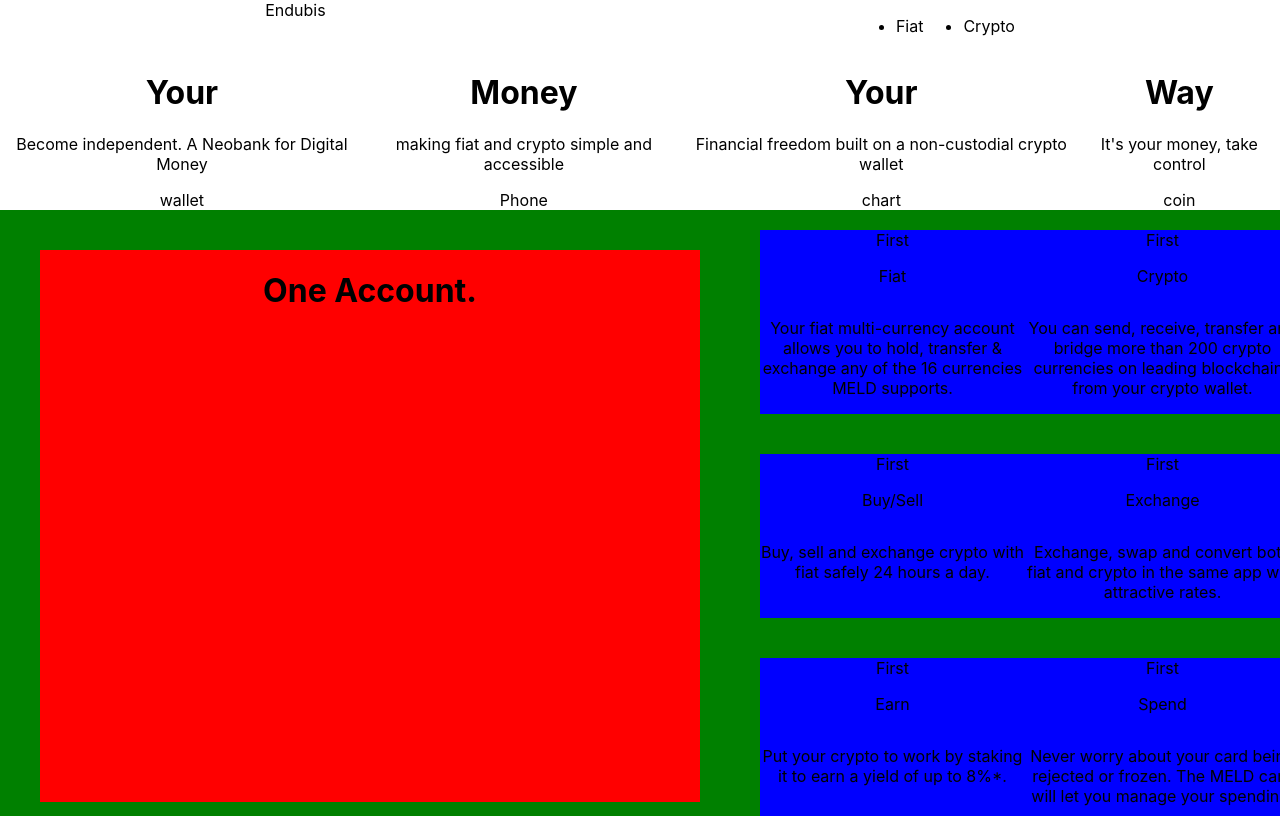
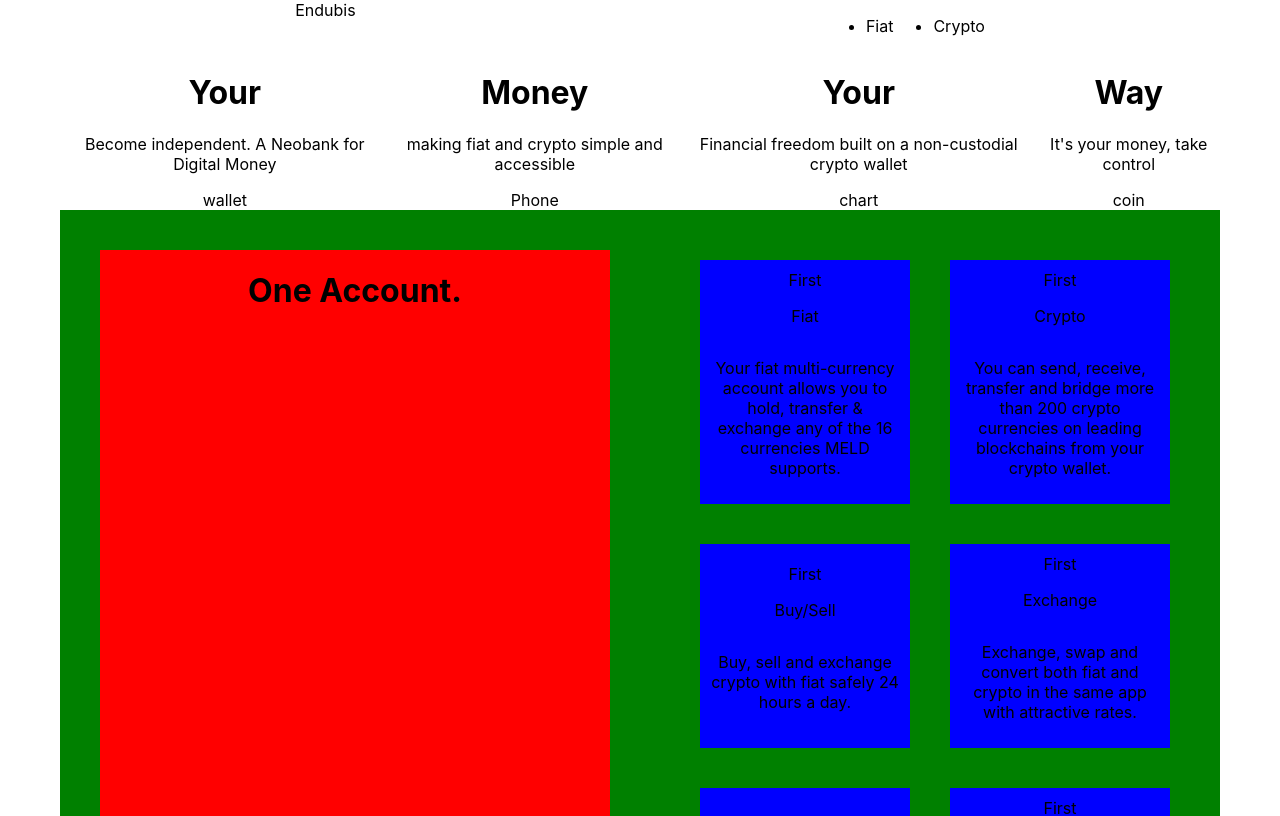
Before and after one commit to Sem512/endubis-wallet, a React (Create React App) app in the folder client/: page / in a window 1280 px wide. Shown: the top 816 px of the page. Built offline with nearby package versions, Linux system fonts and the light colour scheme.

Commit message:
Added paragraph page

```diff
--- a/client/src/App.jsx
+++ b/client/src/App.jsx
@@ -6,6 +6,7 @@ import OneAccount from './components/OneAccount';
 import Visa from './components/Visa';
 import Fiat from './components/Fiat';
 import Phones from './components/Phones';
+import Paragraph from './components/Paragraph';
 
 function App() {
   const lst = {photo:"VISA CARD PIC",
@@ -37,6 +38,7 @@ function App() {
       <Phones/>
       <Visa photo={man.photo} sentence={man.sentence} para={man.para} info1_t={man.info1_t} info2_t={man.info2_t} info1={man.info1} info2={man.info2} info1Pic={man.info1Pic} info2Pic={man.info2Pic}/>
       <Fiat />
+      <Paragraph/>
     </div>
   );
 }
--- a/client/src/components/OneAccountFeatures.jsx
+++ b/client/src/components/OneAccountFeatures.jsx
@@ -2,7 +2,7 @@
 
 export default function OneAccountFeatures({icon,title,description}){
 return(
-    <div>
+    <div className="OneAccountFeatures">
         <span>{icon}</span>
         <p>{title}</p>
         <p>{description}</p>
--- /dev/null
+++ b/client/src/components/Paragraph.jsx
@@ -0,0 +1,11 @@
+import '../styles/Paragraph.css'
+
+export default function Paragraph(){
+    return(
+        <div id="para">
+            <p>
+               A <span>FIAT</span> NEOBANK PLUS A NON-CUSTODIAL <span>CRYPTO</span> WALLET SO I CAN <span>EARN</span>, SAVE, SPEND AND <span>SWAP</span> AT <span>COMPETITIVE RATES</span>.
+            </p>
+        </div>
+    )
+}
--- a/client/src/index.css
+++ b/client/src/index.css
@@ -1,5 +1,6 @@
 body {
   margin: 0;
+  padding: 0px 60px;
   font-family: -apple-system, BlinkMacSystemFont, 'Segoe UI', 'Roboto', 'Oxygen',
     'Ubuntu', 'Cantarell', 'Fira Sans', 'Droid Sans', 'Helvetica Neue',
     sans-serif;
--- a/client/src/styles/OneAccount.css
+++ b/client/src/styles/OneAccount.css
@@ -5,22 +5,24 @@
 }
 
 
-.OneAccount div:nth-of-type(1){
+.OneAccount>div:nth-of-type(1){
     background-color: red;
-    width: 55%;
+    width: 50%;
     margin: 40px;
 }
 
-.OneAccount div:nth-of-type(2){
-    width: 45%;
+.OneAccount>div:nth-of-type(2){
+    margin:30px;
+    width: 50%;
     display: grid;
     grid-template-columns: auto auto;
     grid-template-rows: auto auto auto;
 }
 
-.OneAccount div:nth-of-type(2) div{
+.OneAccountFeatures{
     margin:20px;
-    width: 100%;
+    padding: 10px;
+    justify-content: center;
     background-color: blue;
     display: flex;
     flex-direction: column;
--- /dev/null
+++ b/client/src/styles/Paragraph.css
@@ -0,0 +1,21 @@
+#para{
+    background-color:red;
+    height:650px;
+    display: flex;
+    justify-content: center;
+    align-items: center;
+}
+
+#para span{
+    color: white;
+    font-size: 70px;
+    font-weight: bold;
+    text-align: start;
+}
+
+#para p{
+    text-align: start;
+    font-size: 70px;
+    font-weight: bold;
+    color: black
+}
--- a/client/src/styles/Visa.css
+++ b/client/src/styles/Visa.css
@@ -1,11 +1,9 @@
 .visa{
-    margin-top: 150px;
     display: flex;
     justify-content: space-around;
     align-items: center;
     background-color: yellow;
     height:600px;
-    margin:50px;
 }
 .info{
     max-width: 500px;
--- a/client/src/styles/phones.css
+++ b/client/src/styles/phones.css
@@ -4,7 +4,6 @@
     justify-content: space-around;
     text-align: left;
     height:600px;
-    margin:50px;
     align-items: center;
 }
 .phones-info{
```
